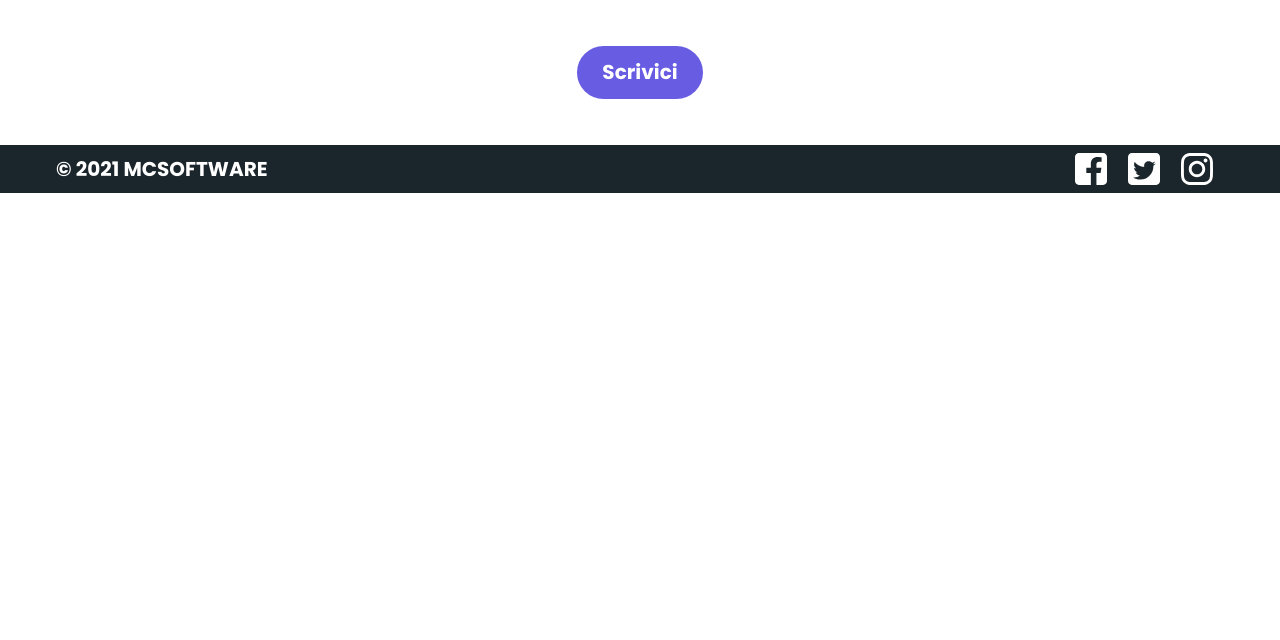
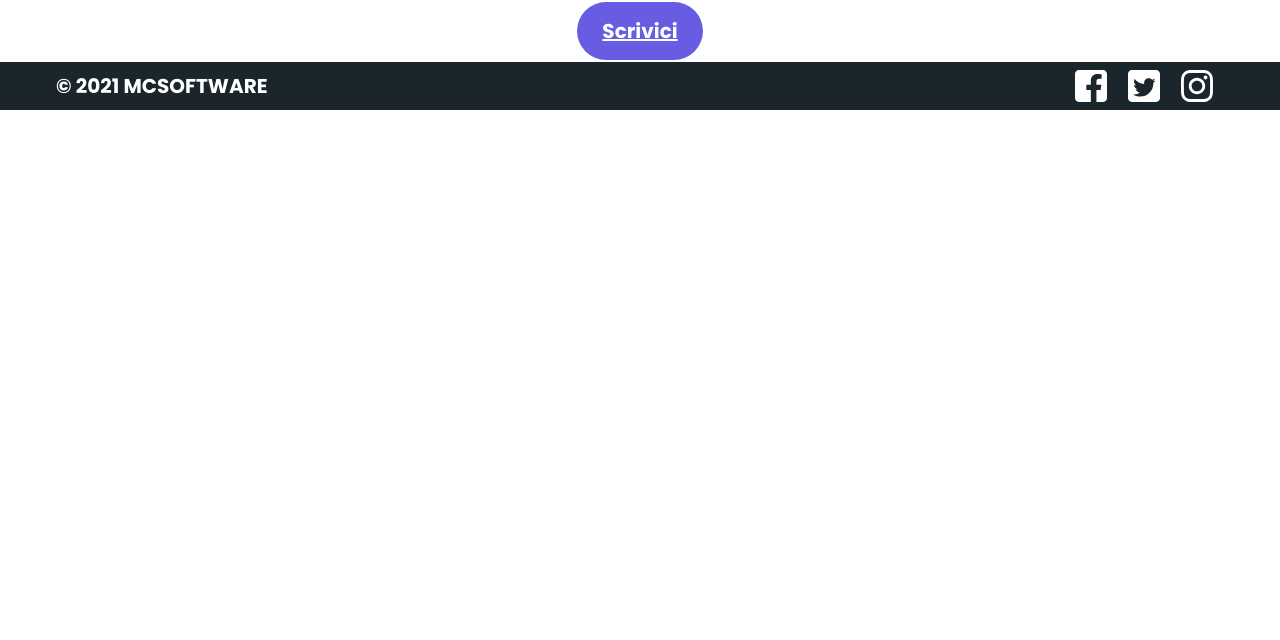
Before and after one commit to buurro/mcsoftware, a Gatsby site: page /contact in a window 1280 px wide. Shown: the part 224-864 px from the top of the page. Built offline with nearby package versions, Linux system fonts and the light colour scheme; Gatsby itself is replaced by a stand-in of ours.

Commit message:
fix: href

```diff
--- a/src/components/Button.js
+++ b/src/components/Button.js
@@ -1,9 +1,9 @@
 import React from 'react';
 
-const Button = ({ label }) => (
-  <button className="button">
+const Button = ({ label, href }) => (
+  <a className="button" href={href}>
     {label}
-  </button>
+  </a>
 );
 
 export default Button;
--- a/src/components/Contacts.js
+++ b/src/components/Contacts.js
@@ -7,7 +7,7 @@ const Contacts = props => {
     <section className="cta">
       <h1><a href="tel:+39123456789">+39 123456789</a></h1>
       <h1><a href="mailto:info@mcsoftware.xx">info@mcsoftware.xx</a></h1>
-      <Button label="Scrivici" />
+      <Button label="Scrivici" href="mailto:info@mcsoftware.xx" />
     </section>
   )
 };
--- a/src/components/ValueProp.js
+++ b/src/components/ValueProp.js
@@ -9,7 +9,7 @@ const ValueProp = props => {
         <div className="main-message">
           <h1>McSoftware S.p.a.</h1>
           <p className="main-subtitle">Applicazioni Web<br/>Gestionali<br/>Piattaforme di Analisi Dati</p>
-          <Button label="Richiedi un preventivo" />
+          <Button label="Richiedi un preventivo" href="mailto:info@mcsoftware.xx" />
         </div>
         <div className="main-photo"></div>
       </div>
```
Also changed, not shown: 1 other file.
